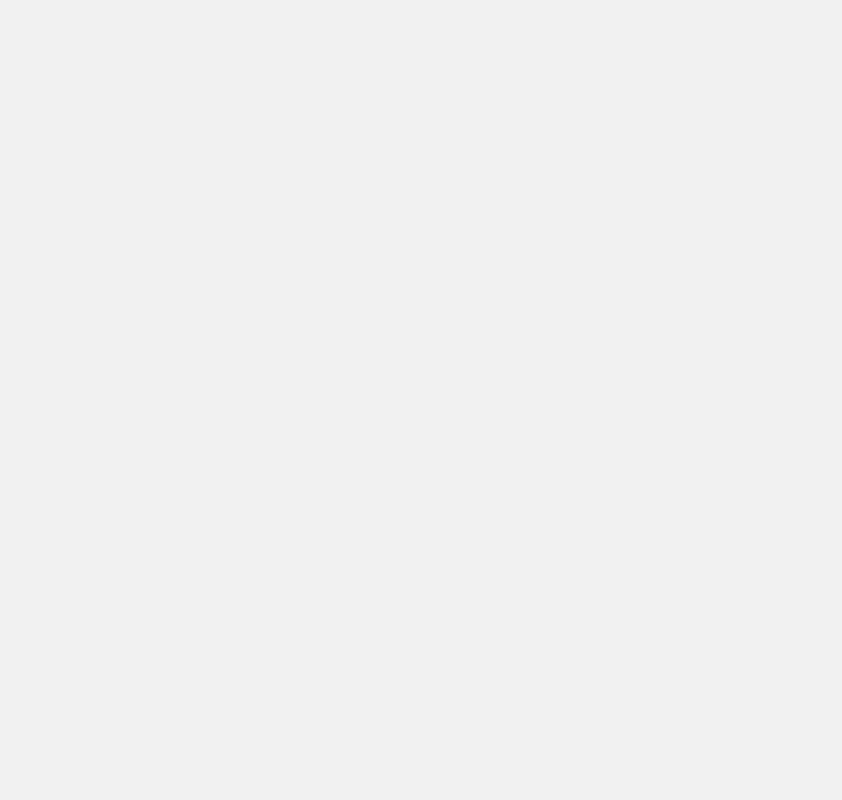
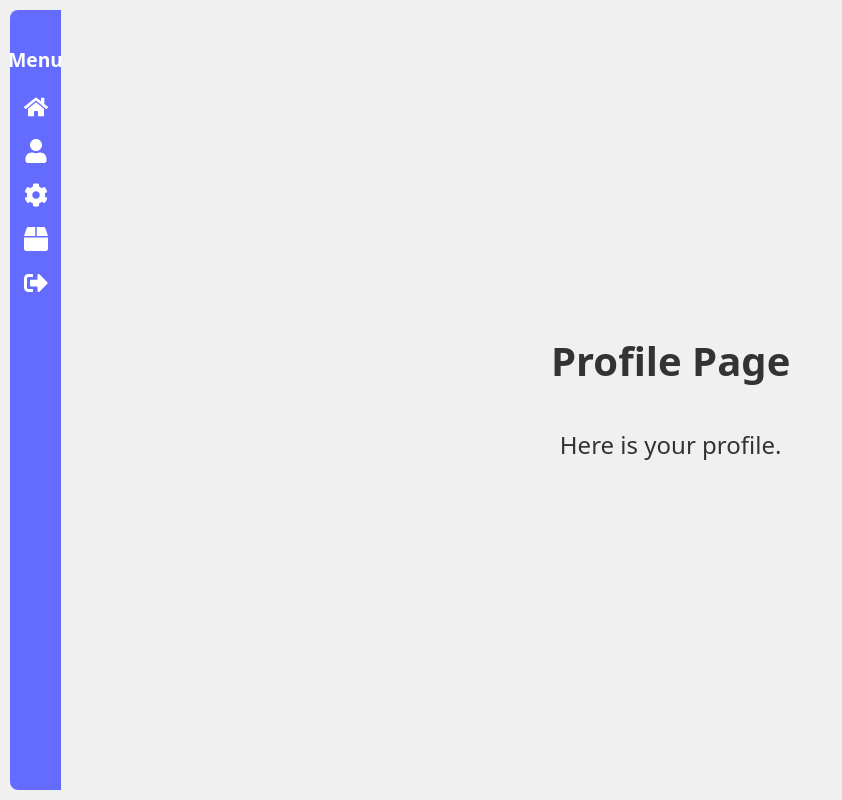
Before and after one commit to tenwenshean/ecom, a React (Vite) app: page /profile in a window 1280 px wide. Before the commit this address had no page. Shown: the whole page, without its empty margins (0-842 px from the left). Built offline with nearby package versions, Linux system fonts and the light colour scheme.

Commit message:
Added the rest of the page but when click same icon twice browser back or forward bug still exist

```diff
--- a/src/App.tsx
+++ b/src/App.tsx
@@ -3,6 +3,8 @@ import { BrowserRouter as Router, Routes, Route } from 'react-router-dom';
 import LoginPage from './components/LoginPage';
 import Dashboard from './components/Dashboard';
 import Products from './components/Products';
+import Profile from './components/Profile'; // Import the Profile component
+import Settings from './components/Settings'; // Import the Settings component
 
 const App: React.FC = () => {
   return (
@@ -11,6 +13,8 @@ const App: React.FC = () => {
         <Route path="/" element={<LoginPage />} />
         <Route path="/dashboard" element={<Dashboard />} />
         <Route path="/products" element={<Products />} />
+        <Route path="/profile" element={<Profile />} /> {/* Add Profile route */}
+        <Route path="/settings" element={<Settings />} /> {/* Add Settings route */}
       </Routes>
     </Router>
   );
--- a/src/components/Dashboard.tsx
+++ b/src/components/Dashboard.tsx
@@ -21,6 +21,14 @@ const Dashboard: React.FC = () => {
     navigate('/dashboard'); // Redirect to the dashboard page
   };
 
+  const goToProfile = () => {
+    navigate('/profile'); // Redirect to the profile page
+  };
+
+  const goToSettings = () => {
+    navigate('/settings'); // Redirect to the settings page
+  };
+
   return (
     <div className="dashboard-container">
       <div className="sidebar">
@@ -29,10 +37,10 @@ const Dashboard: React.FC = () => {
           <li onClick={goToDashboard} style={{ cursor: 'pointer' }}>
             <FaHome size={24} /> {/* Home Icon */}
           </li>
-          <li>
+          <li onClick={goToProfile} style={{ cursor: 'pointer' }}>
             <FaUser size={24} /> {/* Profile Icon */}
           </li>
-          <li>
+          <li onClick={goToSettings} style={{ cursor: 'pointer' }}>
             <FaCog size={24} /> {/* Settings Icon */}
           </li>
           <li onClick={goToProducts} style={{ cursor: 'pointer' }}>
--- a/src/components/Layout.tsx
+++ b/src/components/Layout.tsx
@@ -19,6 +19,15 @@ const Layout: React.FC<{ children: React.ReactNode }> = ({ children }) => {
   const goToDashboard = () => {
     navigate('/dashboard'); // Redirect to the dashboard page
   };
+
+  const goToProfile = () => {
+    navigate('/profile'); // Redirect to the profile page
+  };
+
+  const goToSettings = () => {
+    navigate('/settings'); // Redirect to the settings page
+  };
+
   return (
     <div className="dashboard-container">
       <div className="sidebar">
@@ -27,10 +36,10 @@ const Layout: React.FC<{ children: React.ReactNode }> = ({ children }) => {
           <li onClick={goToDashboard} style={{ cursor: 'pointer' }}>
             <FaHome size={24} /> {/* Home Icon */}
           </li>
-          <li>
+          <li onClick={goToProfile} style={{ cursor: 'pointer' }}>
             <FaUser size={24} /> {/* Profile Icon */}
           </li>
-          <li>
+          <li onClick={goToSettings} style={{ cursor: 'pointer' }}>
             <FaCog size={24} /> {/* Settings Icon */}
           </li>
           <li onClick={goToProducts} style={{ cursor: 'pointer' }}>
--- /dev/null
+++ b/src/components/Profile.tsx
@@ -0,0 +1,13 @@
+import React from 'react';
+import Layout from './Layout';
+
+const Products: React.FC = () => {
+  return (
+    <Layout>
+      <h1>Profile Page</h1>
+      <p>Here is your profile.</p>
+    </Layout>
+  );
+};
+
+export default Products;
--- /dev/null
+++ b/src/components/Settings.tsx
@@ -0,0 +1,13 @@
+import React from 'react';
+import Layout from './Layout';
+
+const Products: React.FC = () => {
+  return (
+    <Layout>
+      <h1>Settings Page</h1>
+      <p>Here is your settings.</p>
+    </Layout>
+  );
+};
+
+export default Products;
```
